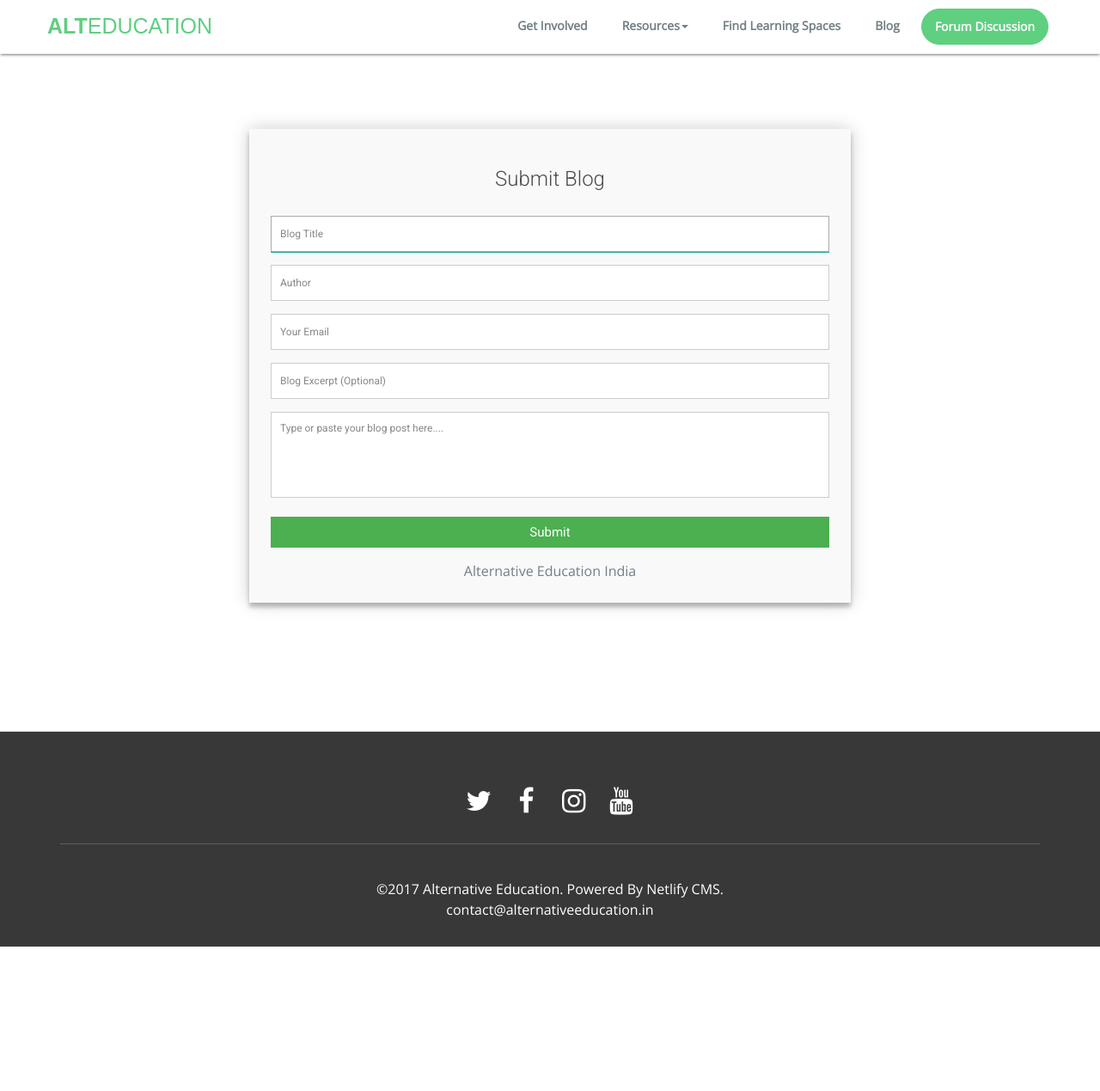
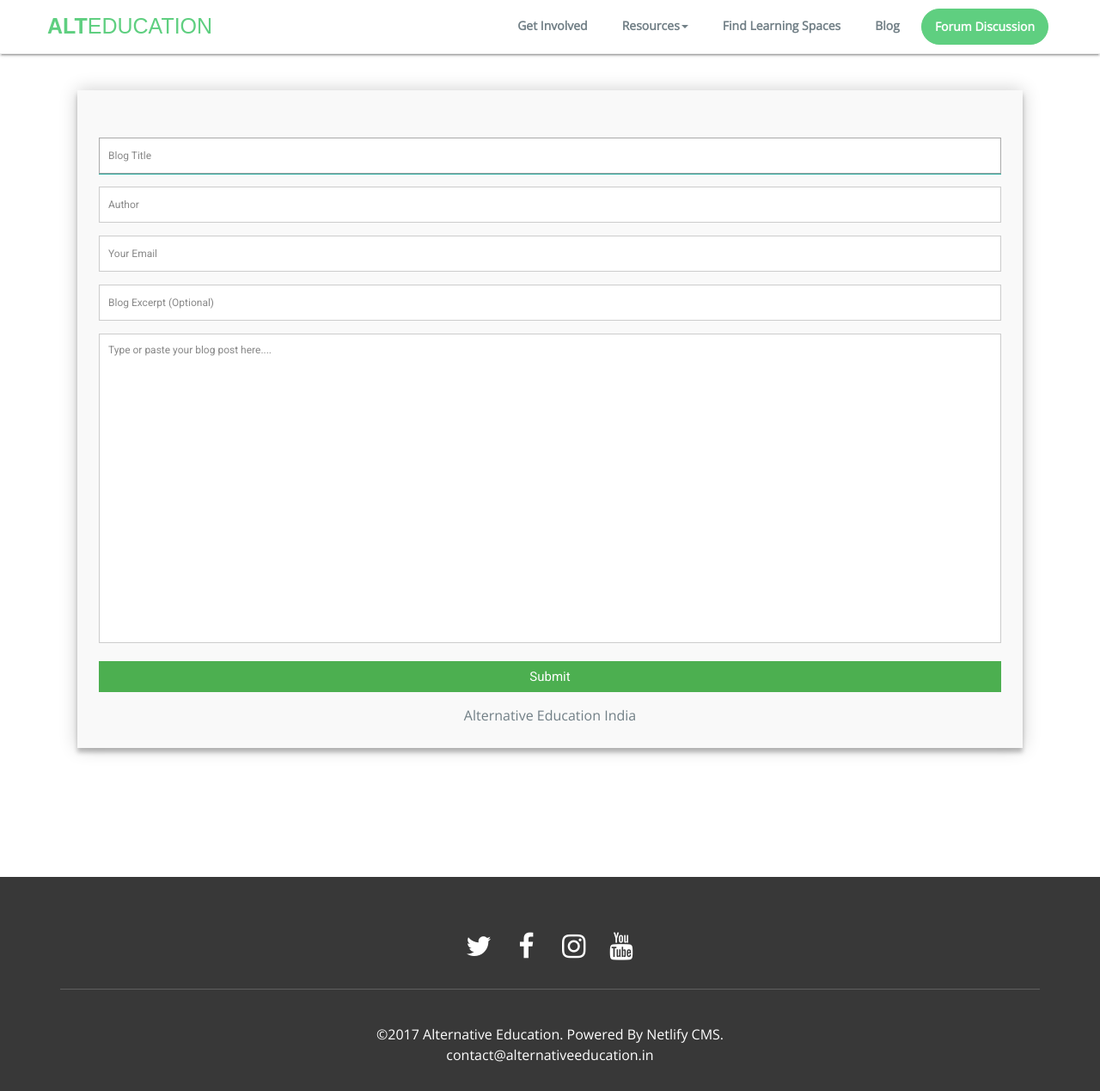
Before and after one commit to alteducation/web, a Jekyll site: the page built from blog/submit.html, in a window 1280 px wide and 1269 px high. Shown: the whole window at 86% size. Built offline with Jekyll 4.4.1, drawn with Linux system fonts in a browser that asks for light colours; some web fonts are replaced; comment, search, counter and statistics services are not loaded.

Commit message:
Possible Blog Submit Page Fix

```diff
--- a/blog/submit.html
+++ b/blog/submit.html
@@ -4,22 +4,22 @@
 <section id="submit-form">
 <div class="submit-container">
   <form id="contact"  name="blog" action="thank-you" netlify>
-    <h3>Submit Blog</h3>
+    <h3></h3>
     <h4></h4>
     <fieldset>
-      <input placeholder="Blog Title" type="text" tabindex="1" required autofocus>
+      <input name="title" placeholder="Blog Title" type="text" tabindex="1" required autofocus>
     </fieldset>
     <fieldset>
-      <input placeholder="Author" type="text" tabindex="2" required>
+      <input name="author" placeholder="Author" type="text" tabindex="2" required>
     </fieldset>
     <fieldset>
-      <input placeholder="Your Email" type="email" tabindex="3" required>
+      <input name="email" placeholder="Your Email" type="email" tabindex="3" required>
     </fieldset>
     <fieldset>
-      <input placeholder="Blog Excerpt (Optional)" type="text" tabindex="4" >
+      <input name="excerpt" placeholder="Blog Excerpt (Optional)" type="text" tabindex="4" >
     </fieldset>
     <fieldset>
-      <textarea placeholder="Type or paste your blog post here...." tabindex="5" required></textarea>
+      <textarea name="content" id="post-content" placeholder="Type or paste your blog post here...." tabindex="5" required></textarea>
     </fieldset>
     <fieldset>
       <button name="submit" type="submit" id="contact-submit" data-submit="...Sending">Submit</button>
--- a/css/style.css
+++ b/css/style.css
@@ -560,12 +560,15 @@
 /* Blog Submit Page */
 
 .submit-container {
-  max-width: 700px;
+
+  max-width: 1100px;
   width: 90%;
   margin: 0 auto;
   position: relative;
 }
-
+#post-content{
+  height: 30em !important;
+}
 #contact input[type="text"],
 #contact input[type="email"],
 #contact input[type="tel"],
@@ -583,7 +586,9 @@
 }
 
 #contact h3 {
-  font-family: 'roboto';
+
+  text-transform: uppercase;
+  color: #717f86;
   text-align: center;
   display: block;
   font-size: 1.5em;
@@ -701,6 +706,9 @@
   }
 }
 @media (min-width: 991px){
+  #contact{
+    margin-top: 105px;
+  }
 	.mobile{
 		display: none;
 	}
```
